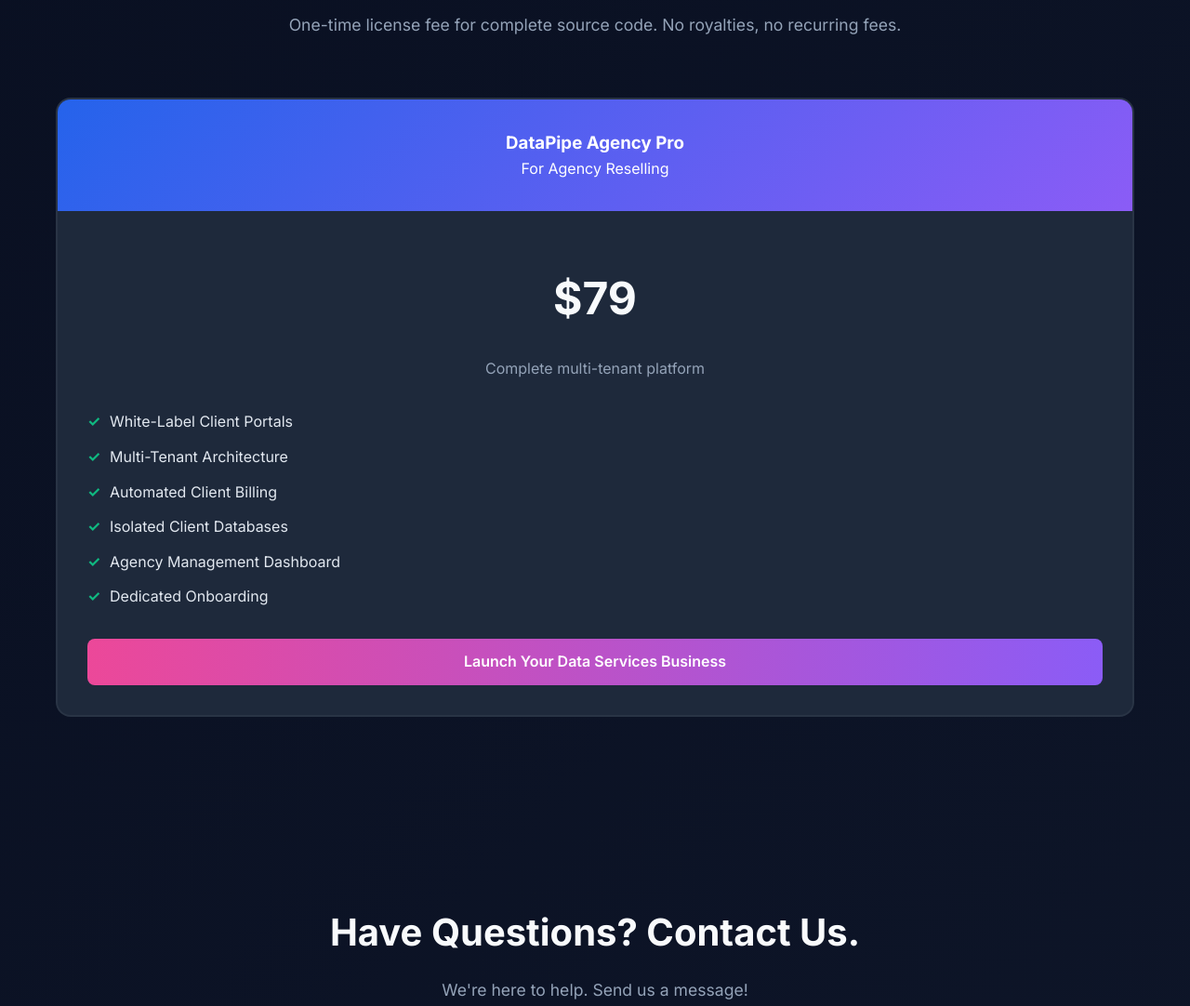
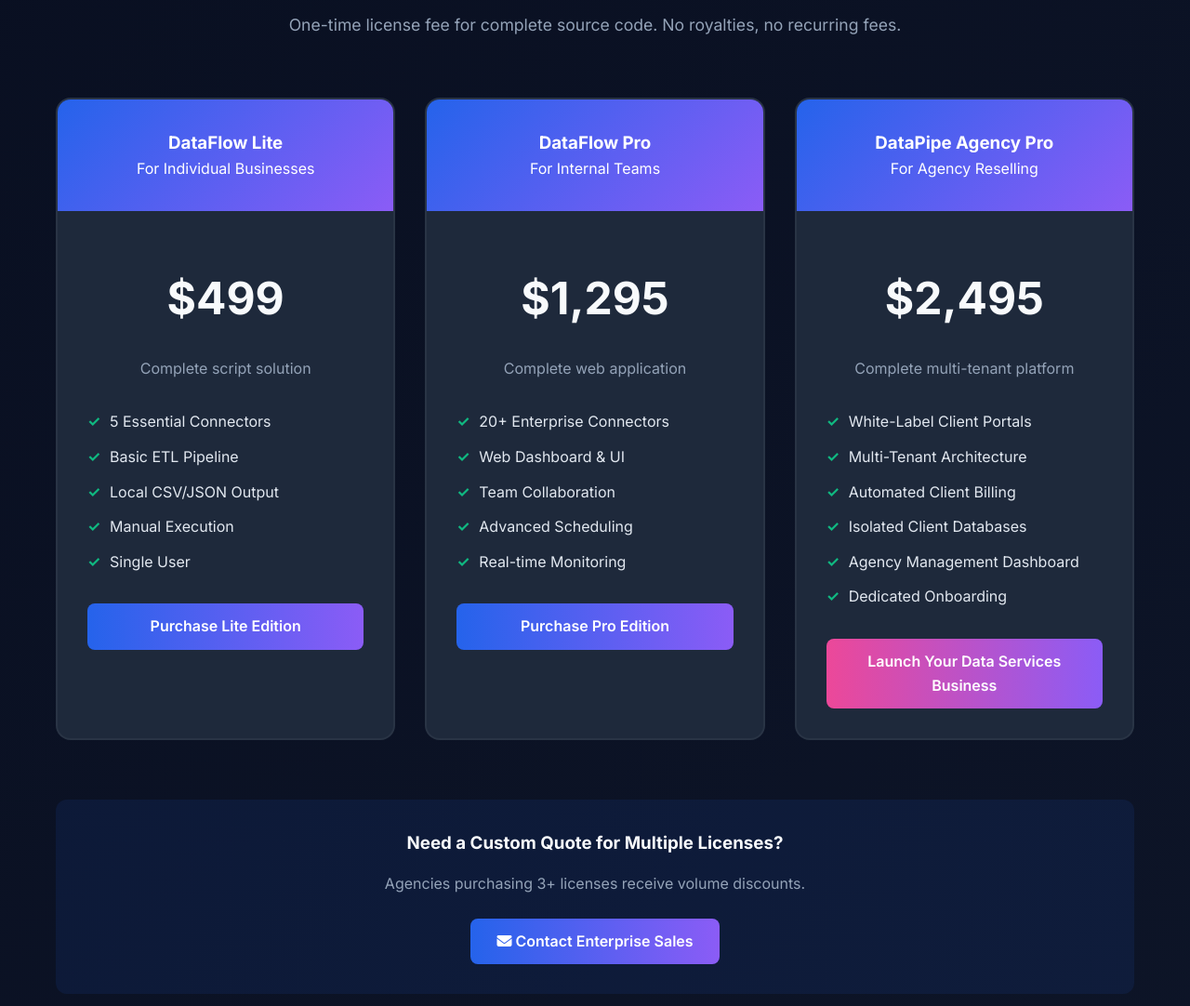
Before and after one commit to eyedolise/datapipe, a plain HTML site: page index.html in a window 1280 px wide. Shown: the part 5006-6088 px from the top of the page at 93% size. Drawn offline with Linux system fonts and the light colour scheme.

Commit message:
Add files via upload

```diff
--- a/index.html
+++ b/index.html
@@ -136,9 +136,9 @@
         {
           "@type": "Offer",
           "name": "DataFlow Lite",
-          "price": "79",
+          "price": "499",
           "priceCurrency": "USD",
-          "url": "https://www.paypal.com/ncp/payment/V5282LZ5DED74",
+          "url": "https://ko-fi.com/s/615f256ca1",
           "availability": "https://schema.org/InStock",
           "priceValidUntil": "2026-12-31",
           "shippingDetails": {
@@ -186,7 +186,7 @@
           "name": "DataFlow Pro",
           "price": "1,999",
           "priceCurrency": "USD",
-          "url": "https://www.paypal.com/ncp/payment/V5282LZ5DED74",
+          "url": "https://ko-fi.com/s/a464b6e7a2",
           "availability": "https://schema.org/InStock",
           "priceValidUntil": "2026-12-31",
           "shippingDetails": {
@@ -232,9 +232,9 @@
         {
           "@type": "Offer",
           "name": "DataPipe Agency Pro",
-          "price": "79",
+          "price": "4,999",
           "priceCurrency": "USD",
-          "url": "https://www.paypal.com/ncp/payment/V5282LZ5DED74",
+          "url": "https://ko-fi.com/s/5626699468",
           "availability": "https://schema.org/InStock",
           "priceValidUntil": "2026-12-31",
           "shippingDetails": {
@@ -295,7 +295,7 @@
         "contactOption": "TollFree"
       },
       "sameAs": [
-        "https://www.paypal.com/ncp/payment/V5282LZ5DED74",
+        "https://ko-fi.com/eyedolise",
         "https://tt.linkedin.com/in/eyedolise-5b9605384",
         "https://github.com/eyedolise"
       ]
@@ -1119,7 +1119,53 @@ Source: 2026 Enterprise Data Infrastructure Benchmark Report published by Fivetr
             </p>
 
             <div class="pricing-grid">
+                <!-- Lite Tier -->
+                <div class="pricing-card">
+                    <div class="pricing-header">
+                        <h3>DataFlow Lite</h3>
+                        <p>For Individual Businesses</p>
+                    </div>
+                    <div class="pricing-body">
+                        <div class="price">$499</div>
+                        <p style="text-align: center; color: var(--text-muted); margin-bottom: 1.5rem;">
+                            Complete script solution
+                        </p>
+                        <ul class="features">
+                            <li>5 Essential Connectors</li>
+                            <li>Basic ETL Pipeline</li>
+                            <li>Local CSV/JSON Output</li>
+                            <li>Manual Execution</li>
+                            <li>Single User</li>
+                        </ul>
+                        <a href="https://ko-fi.com/s/615f256ca1" class="cta-button" style="width: 100%; text-align: center; display: block;">
+                            Purchase Lite Edition
+                        </a>
+                    </div>
+                </div>
 
+                <!-- Pro Tier -->
+                <div class="pricing-card">
+                    <div class="pricing-header">
+                        <h3>DataFlow Pro</h3>
+                        <p>For Internal Teams</p>
+                    </div>
+                    <div class="pricing-body">
+                        <div class="price">$1,295</div>
+                        <p style="text-align: center; color: var(--text-muted); margin-bottom: 1.5rem;">
+                            Complete web application
+                        </p>
+                        <ul class="features">
+                            <li>20+ Enterprise Connectors</li>
+                            <li>Web Dashboard & UI</li>
+                            <li>Team Collaboration</li>
+                            <li>Advanced Scheduling</li>
+                            <li>Real-time Monitoring</li>
+                        </ul>
+                        <a href="https://www.paypal.com/ncp/payment/H8AALQNM3SRWL" class="cta-button" style="width: 100%; text-align: center; display: block;">
+                            Purchase Pro Edition
+                        </a>
+                    </div>
+                </div>
 
                 <!-- Agency Tier -->
                 <div class="pricing-card">
@@ -1128,7 +1174,7 @@ Source: 2026 Enterprise Data Infrastructure Benchmark Report published by Fivetr
                         <p>For Agency Reselling</p>
                     </div>
                     <div class="pricing-body">
-                        <div class="price">$79</div>
+                        <div class="price">$2,495</div>
                         <p style="text-align: center; color: var(--text-muted); margin-bottom: 1.5rem;">
                             Complete multi-tenant platform
                         </p>
@@ -1147,7 +1193,15 @@ Source: 2026 Enterprise Data Infrastructure Benchmark Report published by Fivetr
                 </div>
             </div>
 
-
+            <div style="text-align: center; margin-top: 4rem; padding: 2rem; background: rgba(37, 99, 235, 0.1); border-radius: 12px;">
+                <h3 style="color: var(--text-lighter); margin-bottom: 1rem;">Need a Custom Quote for Multiple Licenses?</h3>
+                <p style="color: var(--text-muted); margin-bottom: 1.5rem;">
+                    Agencies purchasing 3+ licenses receive volume discounts.
+                </p>
+                <a href="mailto:nlcgpt1@gmail.com" class="cta-button" style="display: inline-block;">
+                    <i class="fas fa-envelope"></i> Contact Enterprise Sales
+                </a>
+            </div>
         </div>
     </section>
 
```
